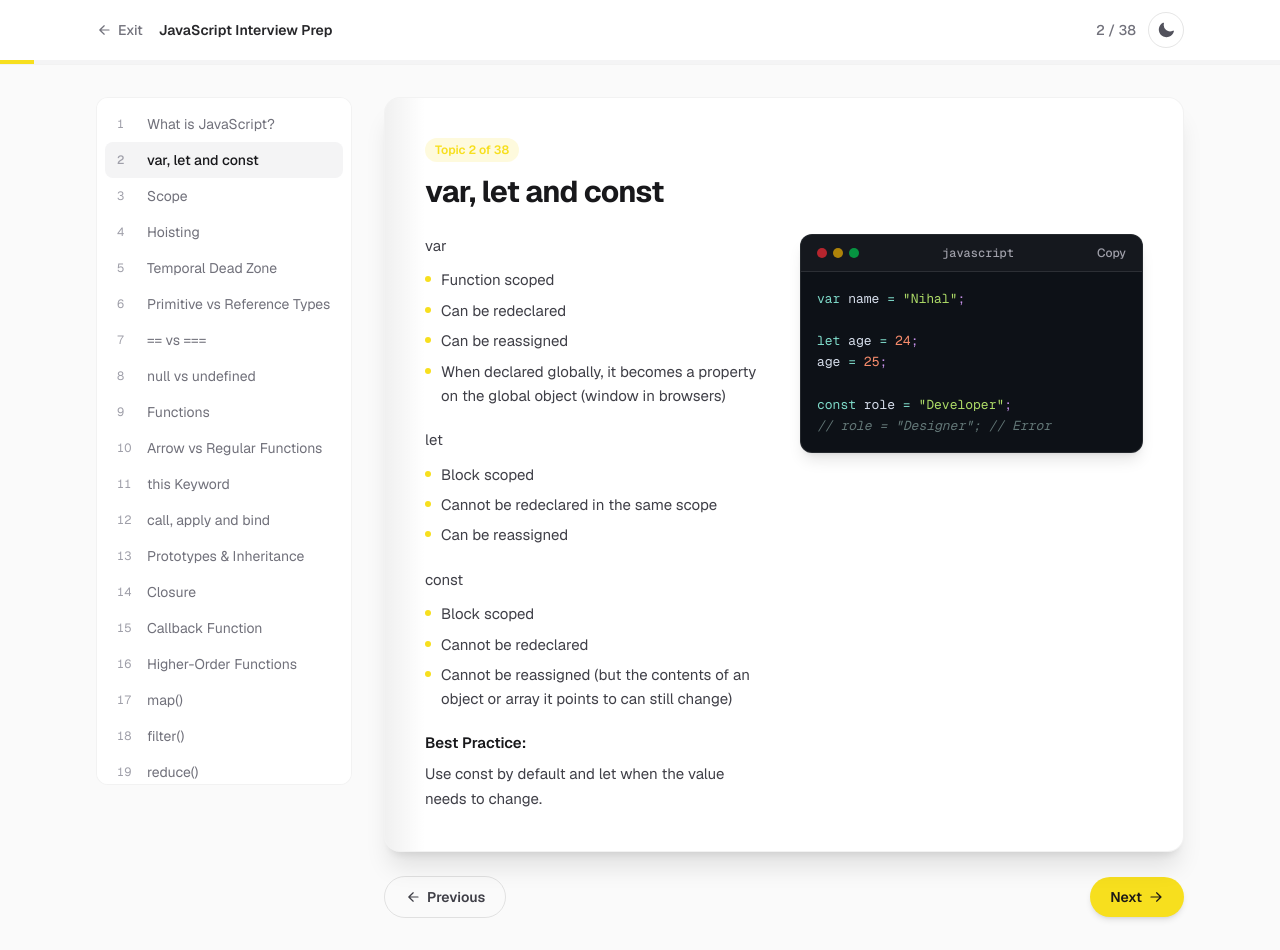
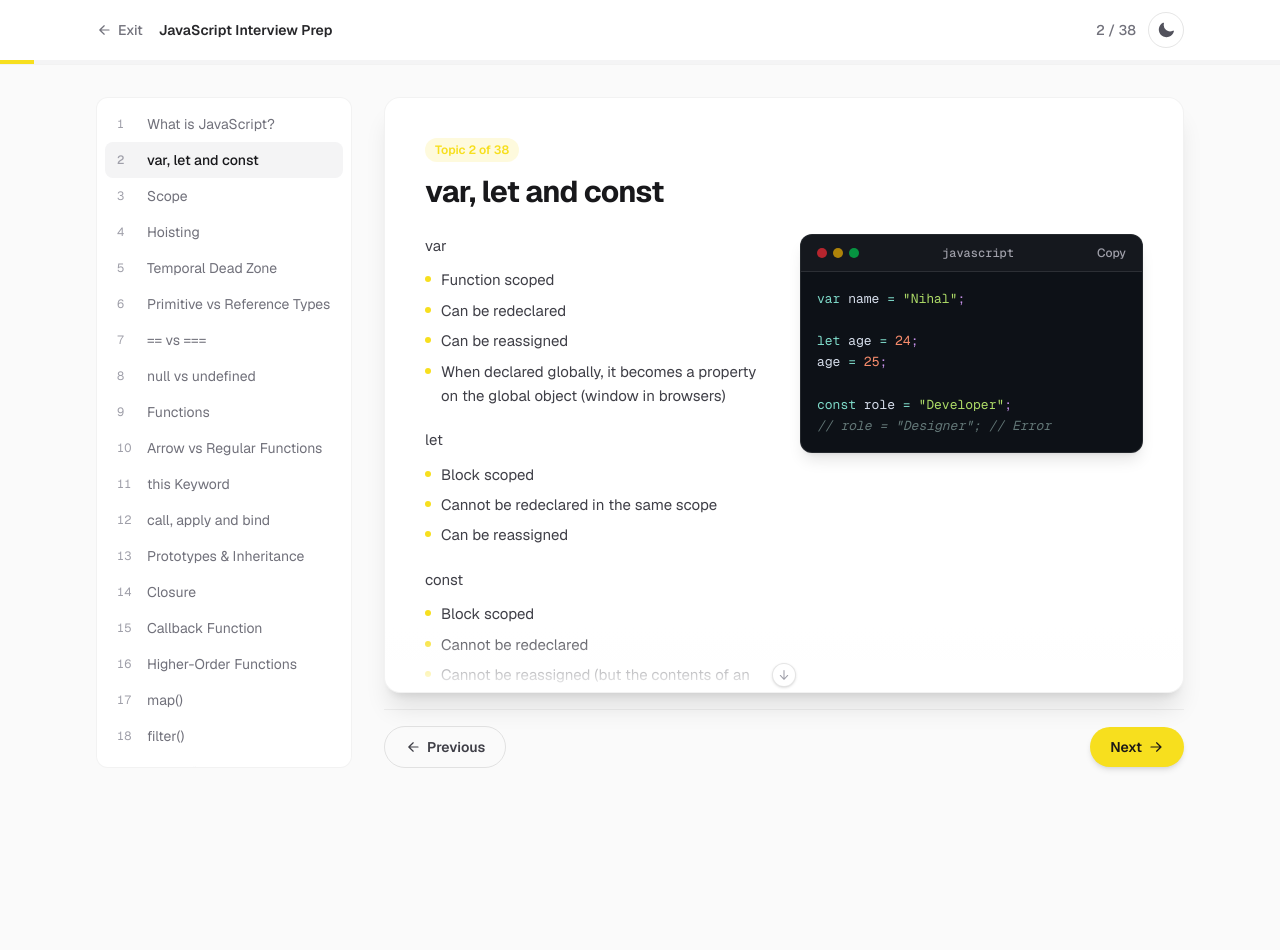
Before and after one commit to MNihal7961/my-notes, a Next.js app: page /notes/javascript/slides in a window 1280 px wide. Both pictures are taken after a click on the button "Next". After the commit the page ends 800 px from the top, so only its background shows below. Built offline with nearby package versions, Linux system fonts and the light colour scheme.

Commit message:
Refactor SlideDeck component to improve scroll handling and enhance layout; add scroll hints and optimize animations for better user experience.

```diff
--- a/components/slide-deck.tsx
+++ b/components/slide-deck.tsx
@@ -1,7 +1,7 @@
 "use client";
 
 import Link from "next/link";
-import { useCallback, useEffect, useMemo, useState } from "react";
+import { useCallback, useEffect, useMemo, useRef, useState } from "react";
 import type { CSSProperties } from "react";
 import { AnimatePresence, motion } from "motion/react";
 import type { Note } from "@/lib/types";
@@ -9,11 +9,20 @@ import { SlideContent } from "@/components/slide-content";
 import { CodeBlock } from "@/components/code-block";
 import { ThemeToggle } from "@/components/theme-toggle";
 
+const flipVariants = {
+  enter: (dir: number) => ({ opacity: 0, rotateY: dir > 0 ? 90 : -90 }),
+  center: { opacity: 1, rotateY: 0 },
+  exit: (dir: number) => ({ opacity: 0, rotateY: dir > 0 ? -90 : 90 }),
+};
+
 export function SlideDeck({ note, initialIndex = 0 }: { note: Note; initialIndex?: number }) {
   const total = note.slides.length;
   const [index, setIndex] = useState(initialIndex);
   const [direction, setDirection] = useState(1);
   const [sidebarOpen, setSidebarOpen] = useState(false);
+  const scrollRef = useRef<HTMLDivElement>(null);
+  const [showScrollHint, setShowScrollHint] = useState(false);
+  const [showScrollTopHint, setShowScrollTopHint] = useState(false);
 
   const isComplete = index >= total;
   const progress = Math.min(((index + (isComplete ? 0 : 0)) / total) * 100, 100);
@@ -35,6 +44,31 @@ export function SlideDeck({ note, initialIndex = 0 }: { note: Note; initialIndex
     return () => window.removeEventListener("keydown", onKeyDown);
   }, [index, goTo]);
 
+  const checkScroll = useCallback(() => {
+    const el = scrollRef.current;
+    if (!el) return;
+    const hasOverflow = el.scrollHeight > el.clientHeight + 4;
+    const atBottom = el.scrollHeight - el.scrollTop - el.clientHeight < 16;
+    setShowScrollHint(hasOverflow && !atBottom);
+    setShowScrollTopHint(hasOverflow && el.scrollTop > 16);
+  }, []);
+
+  useEffect(() => {
+    const raf = requestAnimationFrame(checkScroll);
+    const el = scrollRef.current;
+    if (!el) return () => cancelAnimationFrame(raf);
+
+    el.addEventListener("scroll", checkScroll, { passive: true });
+    const resizeObserver = new ResizeObserver(checkScroll);
+    resizeObserver.observe(el);
+
+    return () => {
+      cancelAnimationFrame(raf);
+      el.removeEventListener("scroll", checkScroll);
+      resizeObserver.disconnect();
+    };
+  }, [index, isComplete, checkScroll]);
+
   const accentStyle = useMemo(
     () => ({ "--note-accent": note.accent }) as CSSProperties,
     [note.accent]
@@ -43,8 +77,8 @@ export function SlideDeck({ note, initialIndex = 0 }: { note: Note; initialIndex
   const slide = !isComplete ? note.slides[index] : null;
 
   return (
-    <div className="flex flex-1 flex-col" style={accentStyle}>
-      <div className="sticky top-0 z-30 border-b border-black/5 bg-white/90 backdrop-blur-md dark:border-white/10 dark:bg-zinc-950/90">
+    <div className="flex h-dvh flex-col overflow-hidden" style={accentStyle}>
+      <div className="shrink-0 border-b border-black/5 bg-white/90 backdrop-blur-md dark:border-white/10 dark:bg-zinc-950/90">
         <div className="mx-auto flex max-w-6xl items-center gap-4 px-4 py-3 sm:px-6 lg:px-8">
           <Link
             href={`/notes/${note.slug}`}
@@ -86,9 +120,10 @@ export function SlideDeck({ note, initialIndex = 0 }: { note: Note; initialIndex
         </div>
       </div>
 
-      <div className="mx-auto flex w-full max-w-6xl flex-1 gap-8 px-4 py-8 sm:px-6 lg:px-8">
+      <div className="mx-auto flex w-full min-h-0 max-w-6xl flex-1 gap-8 overflow-hidden px-4 py-8 sm:px-6 lg:px-8">
         <aside className="hidden w-64 shrink-0 lg:block">
-          <div className="sticky top-24 max-h-[calc(100vh-7rem)] overflow-y-auto rounded-xl border border-black/5 bg-white p-2 dark:border-white/10 dark:bg-zinc-900">
+          <div className="relative h-full rounded-xl border border-black/5 bg-white dark:border-white/10 dark:bg-zinc-900">
+            <div className="h-full overflow-y-auto p-2 mask-[linear-gradient(to_bottom,transparent,black_12px,black_calc(100%-12px),transparent)]">
               {note.slides.map((s, i) => (
                 <button
                   key={s.title}
@@ -106,6 +141,7 @@ export function SlideDeck({ note, initialIndex = 0 }: { note: Note; initialIndex
                   <span className="line-clamp-2">{s.title}</span>
                 </button>
               ))}
+            </div>
           </div>
         </aside>
 
@@ -154,22 +190,25 @@ export function SlideDeck({ note, initialIndex = 0 }: { note: Note; initialIndex
           </div>
         )}
 
-        <div className="flex min-w-0 flex-1 flex-col" style={{ perspective: 2000 }}>
-          <AnimatePresence mode="wait" initial={false}>
+        <div className="flex min-h-0 min-w-0 flex-1 flex-col" style={{ perspective: 2000 }}>
+          <AnimatePresence mode="wait" initial={false} custom={direction}>
             {isComplete ? (
               <motion.div
                 key="complete"
-                initial={{ opacity: 0, rotateY: direction > 0 ? 100 : -100 }}
-                animate={{ opacity: 1, rotateY: 0 }}
-                exit={{ opacity: 0, rotateY: direction > 0 ? -100 : 100 }}
+                custom={direction}
+                variants={flipVariants}
+                initial="enter"
+                animate="center"
+                exit="exit"
                 transition={{ duration: 0.45, ease: [0.45, 0.05, 0.25, 1] }}
                 style={{
-                  transformOrigin: direction > 0 ? "left center" : "right center",
+                  transformOrigin: "center center",
                   transformStyle: "preserve-3d",
                   backfaceVisibility: "hidden",
                 }}
-                className="flex flex-1 flex-col items-center justify-center rounded-2xl border border-black/5 bg-white px-6 py-20 text-center shadow-xl dark:border-white/10 dark:bg-zinc-900"
+                className="flex flex-1 flex-col overflow-y-auto overflow-x-hidden rounded-2xl border border-black/5 bg-white shadow-xl dark:border-white/10 dark:bg-zinc-900"
               >
+                <div className="flex flex-1 flex-col items-center justify-center px-6 py-20 text-center">
                   <div
                     className="flex h-16 w-16 items-center justify-center rounded-full text-3xl"
                     style={{ backgroundColor: `${note.accent}33` }}
@@ -180,8 +219,8 @@ export function SlideDeck({ note, initialIndex = 0 }: { note: Note; initialIndex
                     You&apos;ve finished {note.title}
                   </h2>
                   <p className="mt-2 max-w-md text-sm leading-relaxed text-zinc-500 dark:text-zinc-400">
-                  You went through all {total} slides. Revisit any topic from
-                  the sidebar, or head back to the note overview.
+                    You went through all {total} slides. Revisit any topic
+                    from the sidebar, or head back to the note overview.
                   </p>
                   <div className="mt-8 flex items-center gap-3">
                     <button
@@ -198,30 +237,29 @@ export function SlideDeck({ note, initialIndex = 0 }: { note: Note; initialIndex
                       Back to overview
                     </Link>
                   </div>
+                </div>
               </motion.div>
             ) : (
               slide && (
                 <motion.div
                   key={index}
-                  initial={{ opacity: 0, rotateY: direction > 0 ? 100 : -100 }}
-                  animate={{ opacity: 1, rotateY: 0 }}
-                  exit={{ opacity: 0, rotateY: direction > 0 ? -100 : 100 }}
+                  custom={direction}
+                  variants={flipVariants}
+                  initial="enter"
+                  animate="center"
+                  exit="exit"
                   transition={{ duration: 0.45, ease: [0.45, 0.05, 0.25, 1] }}
                   style={{
-                    transformOrigin: direction > 0 ? "left center" : "right center",
+                    transformOrigin: "center center",
                     transformStyle: "preserve-3d",
                     backfaceVisibility: "hidden",
                   }}
-                  className="relative flex flex-1 flex-col overflow-hidden rounded-2xl border border-black/5 bg-white p-6 shadow-xl sm:p-10 dark:border-white/10 dark:bg-zinc-900"
+                  className="relative flex flex-1 flex-col overflow-hidden rounded-2xl border border-black/5 bg-white shadow-xl dark:border-white/10 dark:bg-zinc-900"
                 >
                   <div
-                    aria-hidden="true"
-                    className="pointer-events-none absolute inset-y-0 w-10"
-                    style={{
-                      [direction > 0 ? "left" : "right"]: 0,
-                      background: `linear-gradient(to ${direction > 0 ? "right" : "left"}, rgba(0,0,0,0.06), transparent)`,
-                    }}
-                  />
+                    ref={scrollRef}
+                    className="flex flex-1 flex-col overflow-y-auto overflow-x-hidden p-6 sm:p-10"
+                  >
                     <span
                       className="mb-3 inline-flex w-fit items-center rounded-full px-2.5 py-1 text-xs font-semibold"
                       style={{ backgroundColor: `${note.accent}26`, color: note.accent }}
@@ -238,12 +276,41 @@ export function SlideDeck({ note, initialIndex = 0 }: { note: Note; initialIndex
                         <CodeBlock language={slide.code.language} code={slide.code.code} />
                       )}
                     </div>
+                  </div>
+
+                  <div
+                    aria-hidden="true"
+                    className={`pointer-events-none absolute inset-x-0 top-0 h-10 rounded-t-2xl bg-linear-to-b from-white to-transparent transition-opacity duration-200 dark:from-zinc-900 ${
+                      showScrollTopHint ? "opacity-100" : "opacity-0"
+                    }`}
+                  />
+
+                  <div
+                    aria-hidden="true"
+                    className={`pointer-events-none absolute inset-x-0 bottom-0 flex h-16 items-end justify-center rounded-b-2xl bg-linear-to-t from-white to-transparent pb-2 transition-opacity duration-200 dark:from-zinc-900 ${
+                      showScrollHint ? "opacity-100" : "opacity-0"
+                    }`}
+                  >
+                    <motion.div
+                      animate={{ y: [0, 4, 0] }}
+                      transition={{ duration: 1.4, repeat: Infinity, ease: "easeInOut" }}
+                      className="flex h-6 w-6 items-center justify-center rounded-full border border-black/10 bg-white text-zinc-400 shadow-sm dark:border-white/10 dark:bg-zinc-800 dark:text-zinc-500"
+                    >
+                      <svg xmlns="http://www.w3.org/2000/svg" viewBox="0 0 20 20" fill="currentColor" className="h-3.5 w-3.5">
+                        <path
+                          fillRule="evenodd"
+                          d="M10 3a.75.75 0 01.75.75v10.638l3.96-4.158a.75.75 0 111.08 1.04l-5.25 5.5a.75.75 0 01-1.08 0l-5.25-5.5a.75.75 0 111.08-1.04l3.96 4.158V3.75A.75.75 0 0110 3z"
+                          clipRule="evenodd"
+                        />
+                      </svg>
+                    </motion.div>
+                  </div>
                 </motion.div>
               )
             )}
           </AnimatePresence>
 
-          <div className="mt-6 flex items-center justify-between gap-4">
+          <div className="mt-4 flex shrink-0 items-center justify-between gap-4 border-t border-black/5 pt-4 dark:border-white/10">
             <button
               type="button"
               onClick={() => goTo(index - 1)}
```
Lines whose indentation alone changed are shown as unchanged.
